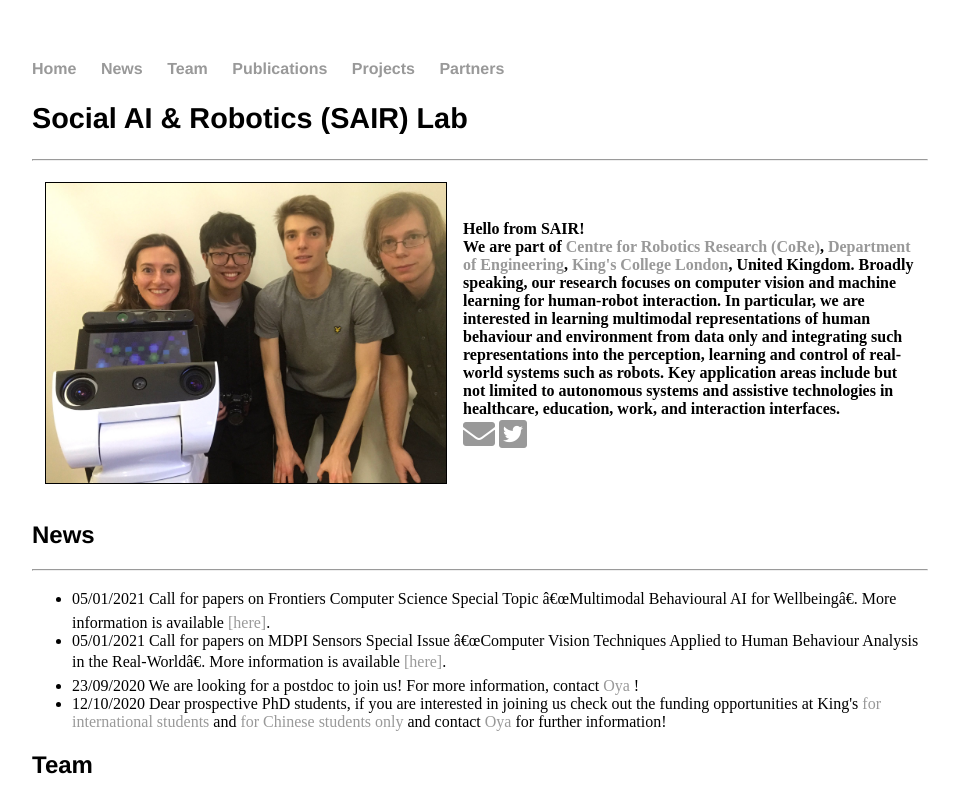
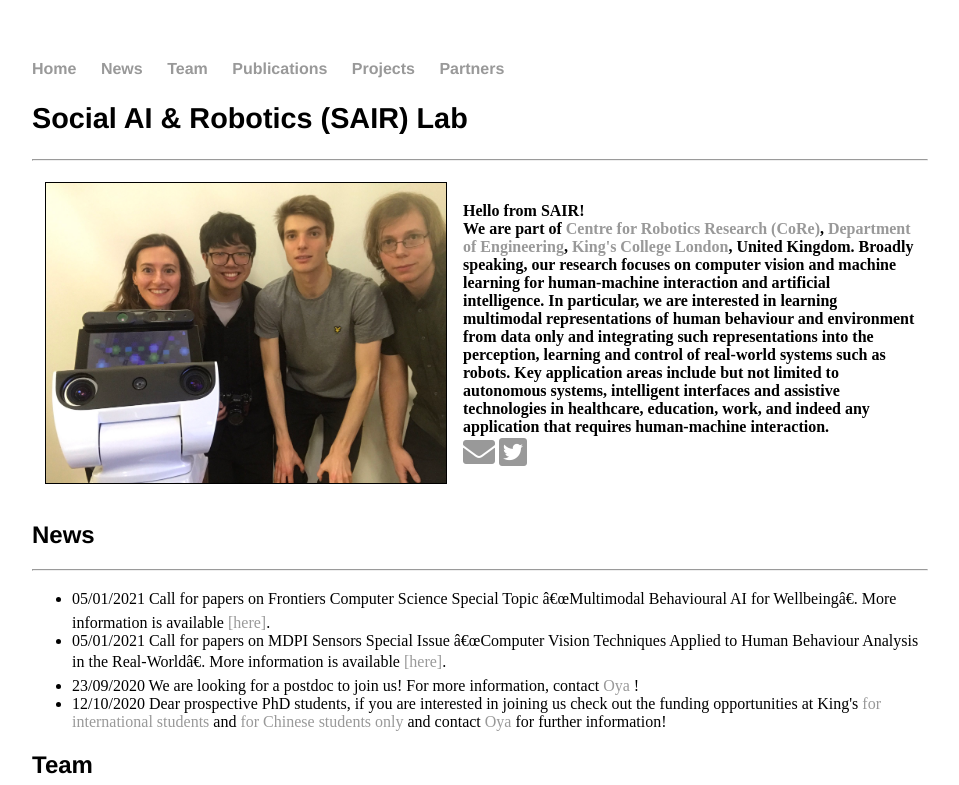
Before and after one commit to sairlab/sairlab.github.io, a Jekyll site: the page built from index.html, in a window 1280 px wide and 900 px high, cut to the strip 0-785 px from the top of the window. Shown: the whole strip, without its empty margins (160-1119 px from the left). Built offline with Jekyll 4.4.1, drawn with Linux system fonts in a browser that asks for light colours; a style sheet for code colours, icons or effects is not loaded.

Commit message:
Update index.html

```diff
--- a/index.html
+++ b/index.html
@@ -18,7 +18,7 @@
 	</td>
 	<td>
 		<b>Hello from SAIR! <b> <br>
-        <b> We are part of <a href="https://www.kcl.ac.uk/research/core"> Centre for Robotics Research (CoRe)</a>, <a href="https://www.kcl.ac.uk/engineering"> Department of Engineering</a>, <a href="https://www.kcl.ac.uk"> King's College London</a>, United Kingdom. Broadly speaking, our research focuses on computer vision and machine learning for human-robot interaction. In particular, we are interested in learning multimodal representations of human behaviour and environment from data only and integrating such representations into the perception, learning and control of real-world systems such as robots. Key application areas include but not limited to autonomous systems and assistive technologies in healthcare, education, work, and interaction interfaces. <b><br>
+        <b> We are part of <a href="https://www.kcl.ac.uk/research/core"> Centre for Robotics Research (CoRe)</a>, <a href="https://www.kcl.ac.uk/engineering"> Department of Engineering</a>, <a href="https://www.kcl.ac.uk"> King's College London</a>, United Kingdom. Broadly speaking, our research focuses on computer vision and machine learning for human-machine interaction and artificial intelligence. In particular, we are interested in learning multimodal representations of human behaviour and environment from data only and integrating such representations into the perception, learning and control of real-world systems such as robots. Key application areas include but not limited to autonomous systems, intelligent interfaces and assistive technologies in healthcare, education, work, and indeed any application that requires human-machine interaction.<b><br>
         <b> <a href="mailto:sairlteam@gmail.com"><i class="icon fa fa-envelope fa-2x"></i></a> <a href="https://twitter.com/SAIRLab"><i class="icon fab fa-twitter-square fa-2x"></i></a>
 </a> <b>
     </td>
```
